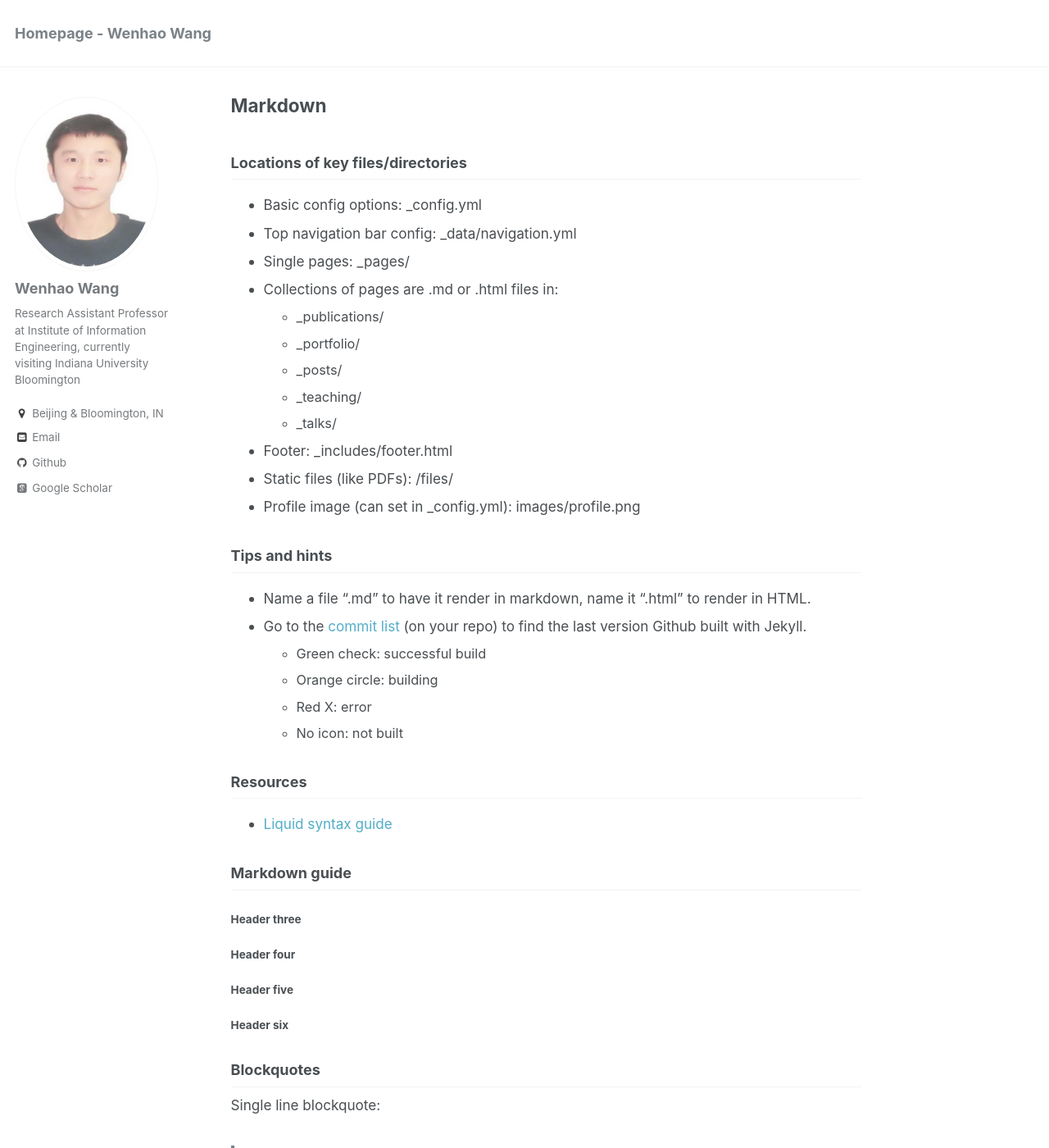
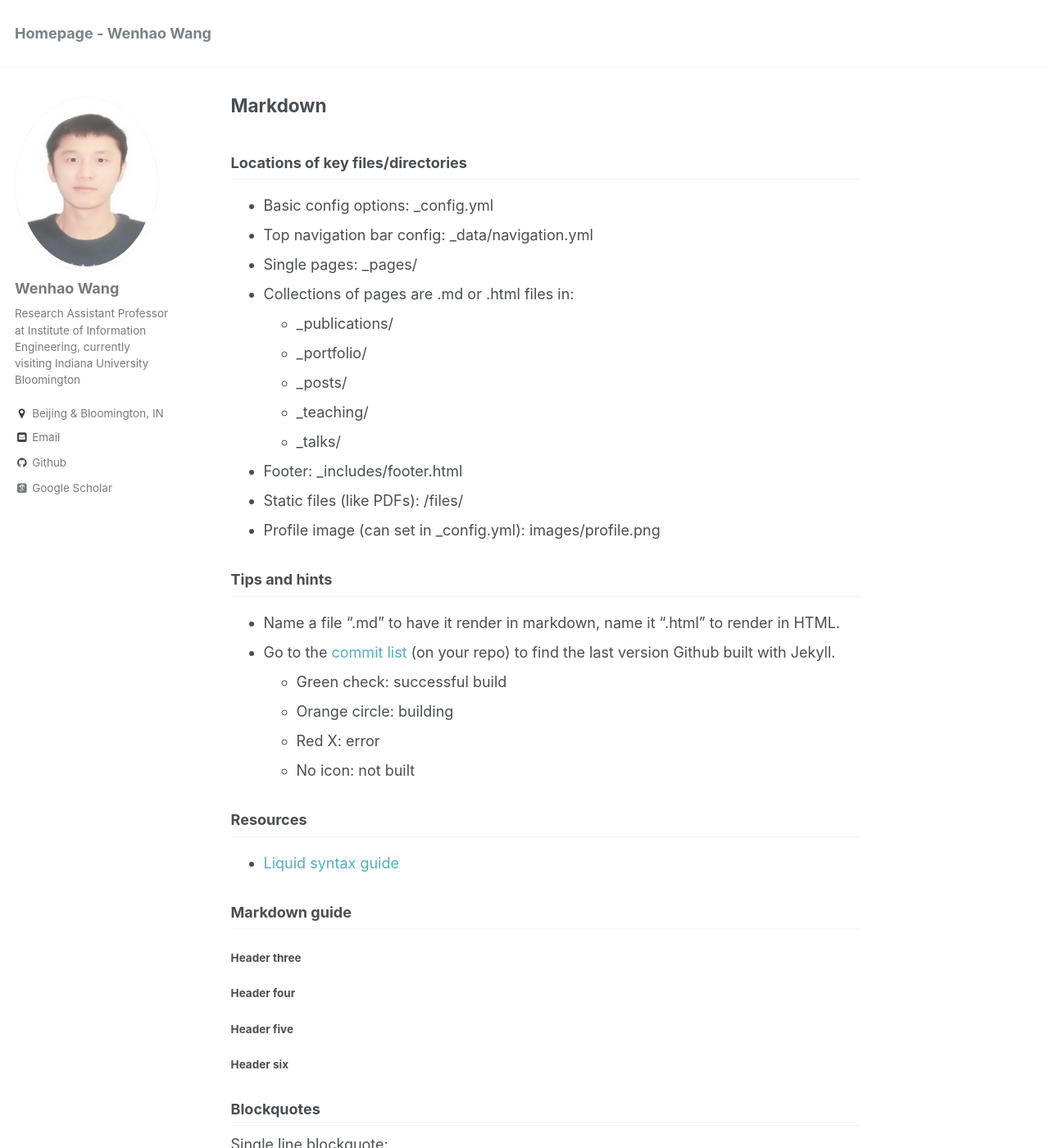
Before and after one commit to wenhao19/heartever.github.io, a Jekyll site: the page built from _pages/markdown.md, in a window 1280 px wide and 1400 px high. Shown: the whole window at 82% size. Built offline with Jekyll 4.4.1, drawn with Linux system fonts in a browser that asks for light colours; some web fonts are replaced.

Commit message:
Update _page.scss

```diff
--- a/_sass/_page.scss
+++ b/_sass/_page.scss
@@ -56,7 +56,7 @@
   }
 
   p, li, dl {
-    font-size: 0.95em;
+    font-size: 1em;
   }
 
   /* paragraph indents */
```
